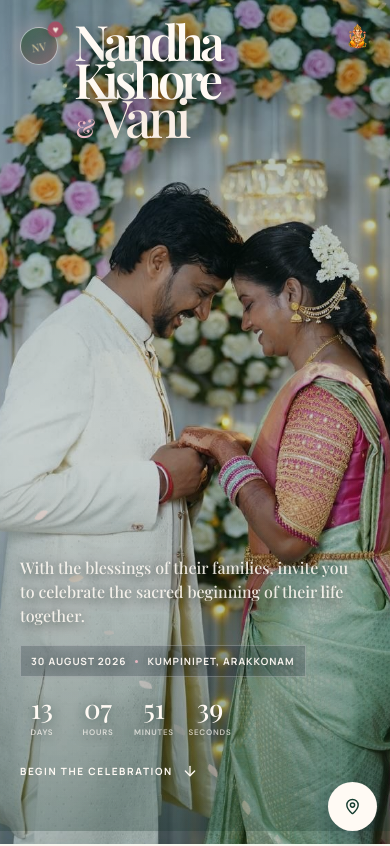
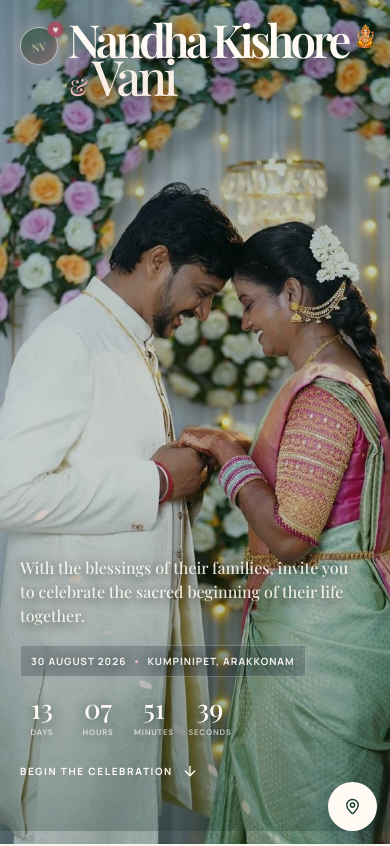
Before and after one commit to mefor1398-collab/nandha, a React (Vite) app: page / in a window 390 px wide. Shown: the top 846 px of the page. Built offline with nearby package versions, Linux system fonts and the light colour scheme; a web font is replaced by a local one.

Commit message:
Keep Vani paired with groom name on mobile

```diff
--- a/src/styles.css
+++ b/src/styles.css
@@ -255,9 +255,9 @@ input:focus, textarea:focus, select:focus { border-color: var(--rose); box-shado
   .wordmark span { display: inline-block; animation: heart-beat 3.2s ease-in-out infinite; }
   .wordmark::after { content: '♥'; position: absolute; top: -7px; right: -7px; display: grid; width: 17px; height: 17px; place-items: center; border-radius: 50%; color: #fff4e5; background: #a9475e; box-shadow: 0 2px 8px rgba(12,45,34,.38); font-family: Georgia, serif; font-size: 11px; line-height: 1; animation: heart-beat 1.9s ease-in-out infinite; }
   .hero__content { position: static; order: initial; flex: none; display: block; padding: 0; }
-  .hero__identity { position: absolute; z-index: 2; top: max(22px, calc(env(safe-area-inset-top) + 10px)); left: 74px; right: 20px; text-align: left; }
+  .hero__identity { position: absolute; z-index: 2; top: max(22px, calc(env(safe-area-inset-top) + 10px)); left: 68px; right: 12px; text-align: left; }
   .vinayagar { position: absolute; top: 2px; right: 0; width: 25px; height: 25px; margin: 0; }
-  .hero h1 { max-width: 220px; margin: 0; font-size: clamp(44px, 12.5vw, 50px); font-weight: 600; letter-spacing: -.085em; line-height: .77; text-shadow: 0 2px 16px rgba(7, 32, 23, .56); }
+  .hero h1 { max-width: 282px; margin: 0; font-size: clamp(42px, 11.7vw, 47px); font-weight: 600; letter-spacing: -.085em; line-height: .77; text-shadow: 0 2px 16px rgba(7, 32, 23, .56); }
   .hero h1 span { white-space: normal; }
   .hero h1 span:first-of-type { font-weight: 600; }
   .hero h1 span:last-of-type { display: inline-block; margin-left: 3px; color: #f9eee5; font-size: 1.07em; font-style: italic; font-weight: 500; letter-spacing: -.07em; }
```
